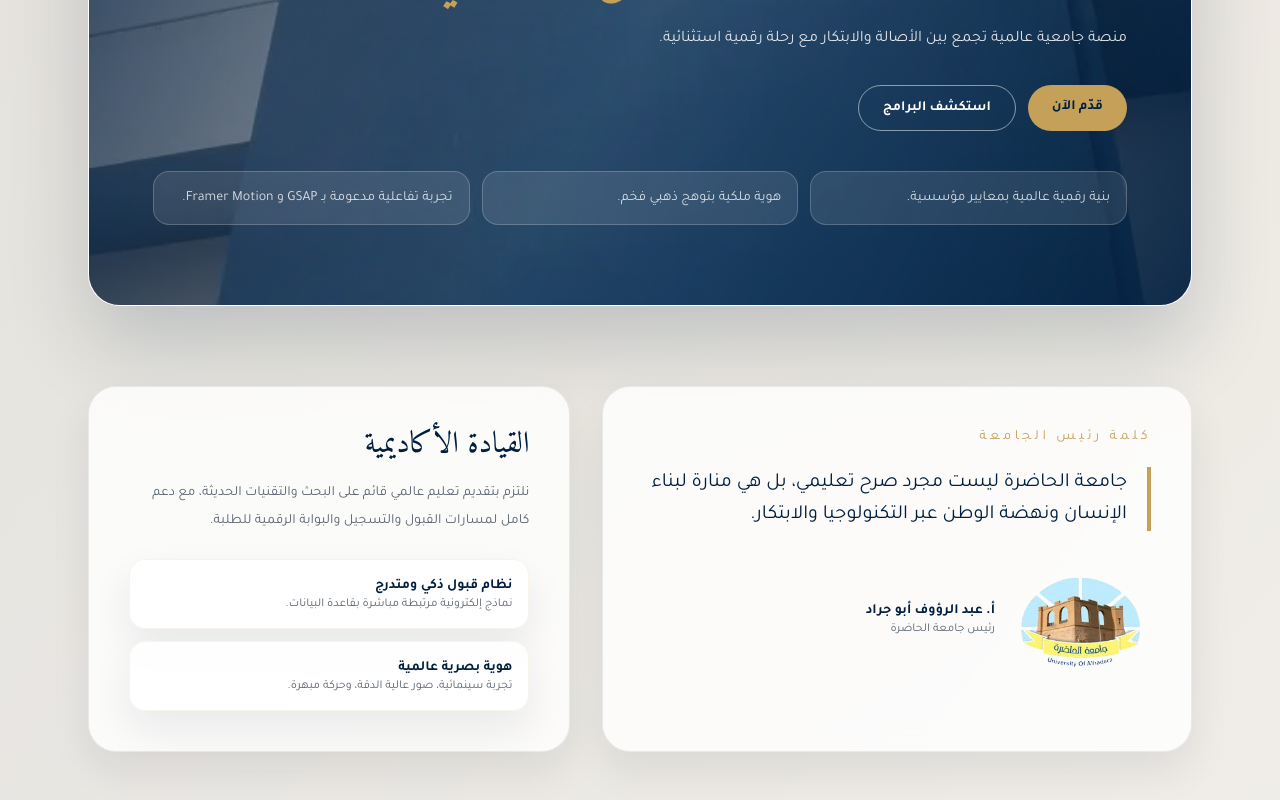
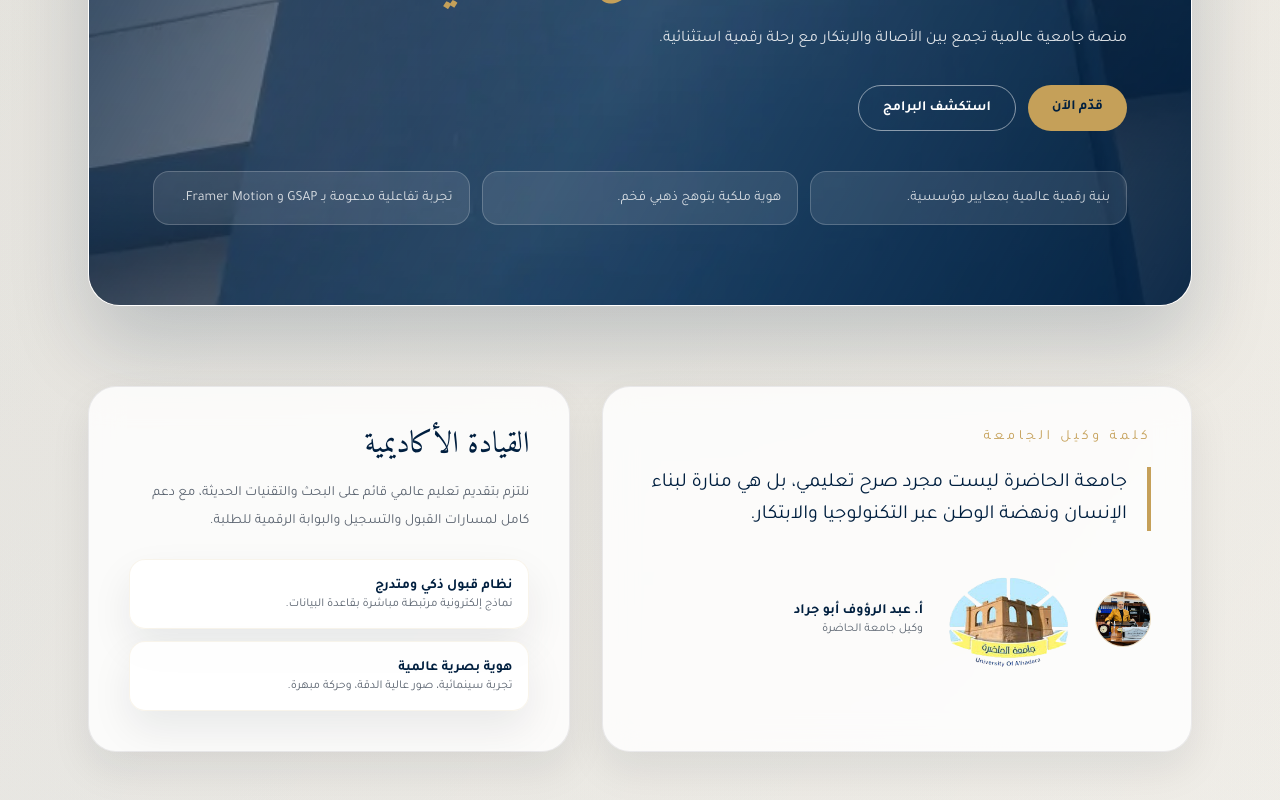
Before and after one commit to rehab-eng/Al-Hadhra, a Next.js app in the folder frontend/: page / in a window 1280 px wide. Shown: the part 374-1174 px from the top of the page. Built offline with nearby package versions, Linux system fonts and the light colour scheme.

Commit message:
Add vice chancellor photo and update title

```diff
--- a/frontend/src/app/page.tsx
+++ b/frontend/src/app/page.tsx
@@ -556,16 +556,27 @@ export default function Home() {
               className="glass-card rounded-[28px] p-8 sm:p-10"
             >
               <p className="text-xs uppercase tracking-[0.25em] text-[var(--gold)] sm:text-sm">
-                كلمة رئيس الجامعة
+                كلمة وكيل الجامعة
               </p>
               <blockquote className="mt-5 border-s-4 border-[var(--gold)] ps-5 text-lg leading-8 text-[var(--text-primary)] sm:text-xl">
                 جامعة الحاضرة ليست مجرد صرح تعليمي، بل هي منارة لبناء الإنسان
                 ونهضة الوطن عبر التكنولوجيا والابتكار.
               </blockquote>
               <div className="mt-6 flex items-center gap-4">
+                <div className="h-14 w-14 overflow-hidden rounded-full border border-[var(--gold)]/40">
+                  <Image
+                    src="/images/vice_chancellor.webp"
+                    alt="صورة وكيل الجامعة"
+                    width={56}
+                    height={56}
+                    loading="lazy"
+                    sizes="56px"
+                    quality={70}
+                  />
+                </div>
                 <Image
                   src="/images/signature.webp"
-                  alt="توقيع رئيس الجامعة"
+                  alt="توقيع وكيل الجامعة"
                   width={140}
                   height={48}
                   loading="lazy"
@@ -576,7 +587,7 @@ export default function Home() {
                   <p className="text-sm font-semibold text-[var(--text-primary)]">
                     أ. عبد الرؤوف أبو جراد
                   </p>
-                  <p className="text-xs text-muted">رئيس جامعة الحاضرة</p>
+                  <p className="text-xs text-muted">وكيل جامعة الحاضرة</p>
                 </div>
               </div>
             </motion.div>
```
Also changed, not shown: frontend/public/images/vice_chancellor.webp (added).
